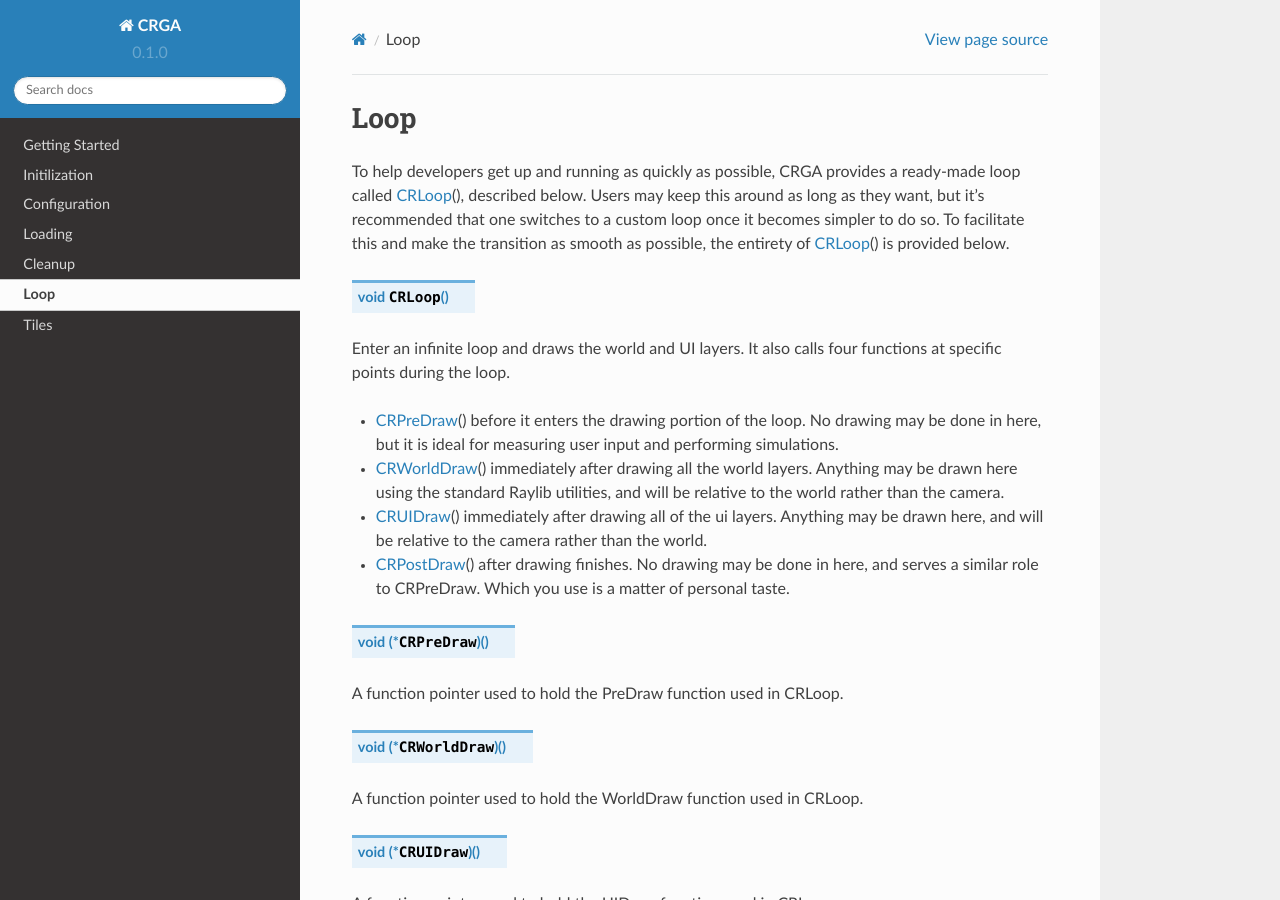
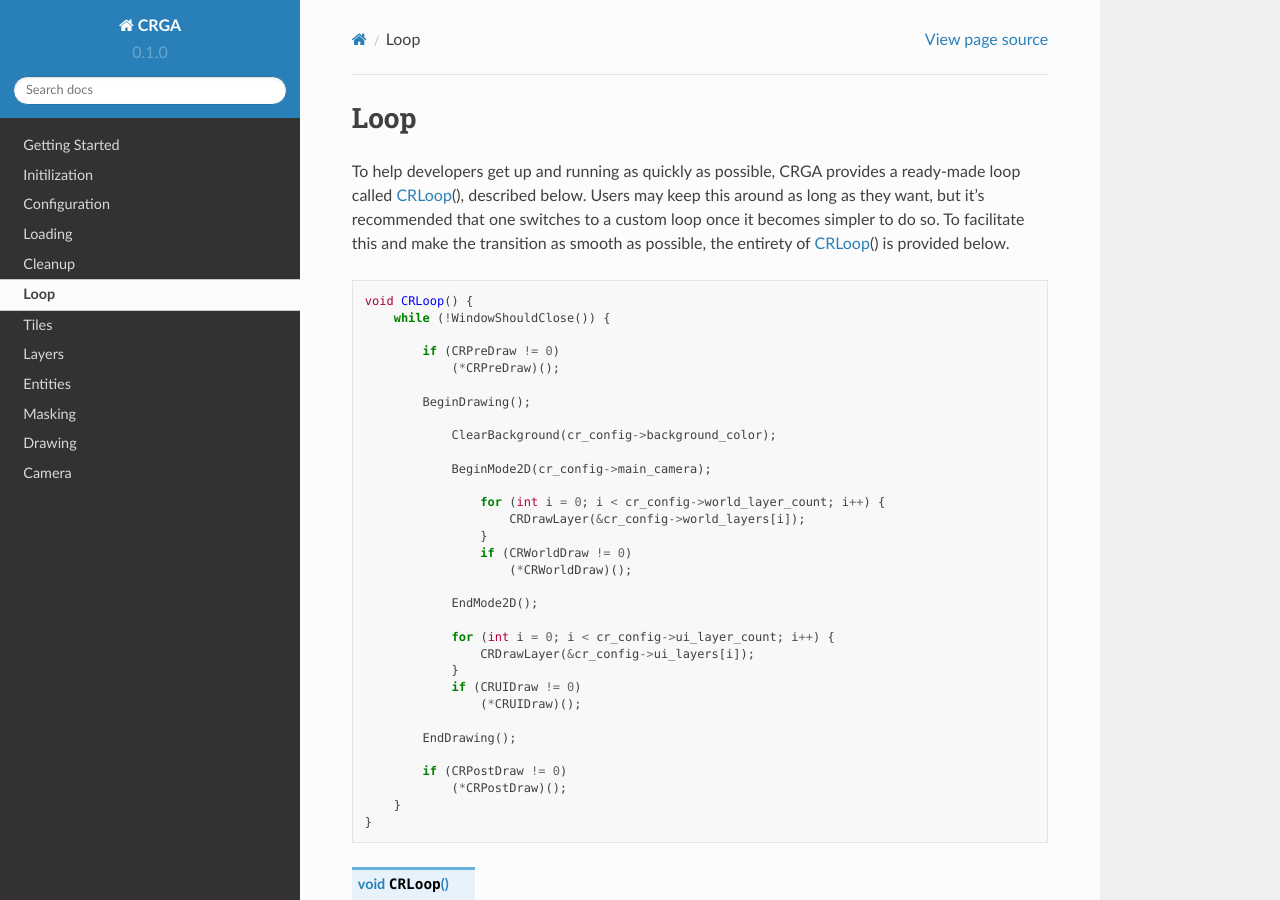
Before and after one commit to Patchcoat/CRGA-Documentation, a Sphinx documentation site: the page built from docs/source/loop.rst, in a window 1280 px wide and 900 px high. Built offline with Sphinx 7.4.7 and the Read the Docs theme 2.0.0, drawn with Linux system fonts in a browser that asks for light colours.

Commit message:
Added layers, entities, masking, drawing, and camera to the documentation

```diff
--- a/docs/source/index.rst
+++ b/docs/source/index.rst
@@ -22,3 +22,8 @@ Contents
    cleanup
    loop
    tiles
+   layers
+   entities
+   masking
+   drawing
+   camera
--- a/docs/source/loop.rst
+++ b/docs/source/loop.rst
@@ -2,6 +2,41 @@ Loop
 ====
 
 To help developers get up and running as quickly as possible, CRGA provides a ready-made loop called :c:expr:`CRLoop()`, described below. Users may keep this around as long as they want, but it's recommended that one switches to a custom loop once it becomes simpler to do so. To facilitate this and make the transition as smooth as possible, the entirety of :c:expr:`CRLoop()` is provided below.
+
+.. code-block:: c
+
+    void CRLoop() {
+        while (!WindowShouldClose()) {
+
+            if (CRPreDraw != 0)
+                (*CRPreDraw)();
+
+            BeginDrawing();
+
+                ClearBackground(cr_config->background_color);
+
+                BeginMode2D(cr_config->main_camera);
+
+                    for (int i = 0; i < cr_config->world_layer_count; i++) {
+                        CRDrawLayer(&cr_config->world_layers[i]);
+                    }
+                    if (CRWorldDraw != 0)
+                        (*CRWorldDraw)();
+
+                EndMode2D();
+
+                for (int i = 0; i < cr_config->ui_layer_count; i++) {
+                    CRDrawLayer(&cr_config->ui_layers[i]);
+                }
+                if (CRUIDraw != 0)
+                    (*CRUIDraw)();
+
+            EndDrawing();
+
+            if (CRPostDraw != 0)
+                (*CRPostDraw)();
+        }
+    }
 
 .. c:function:: void CRLoop()
 
```
Also changed, not shown: docs/source/camera.rst (added, +24 -0 lines), docs/source/drawing.rst (added, +22 -0 lines), docs/source/entities.rst (added, +19 -0 lines), docs/source/layers.rst (added, +76 -0 lines), docs/source/masking.rst (added, +24 -0 lines).
